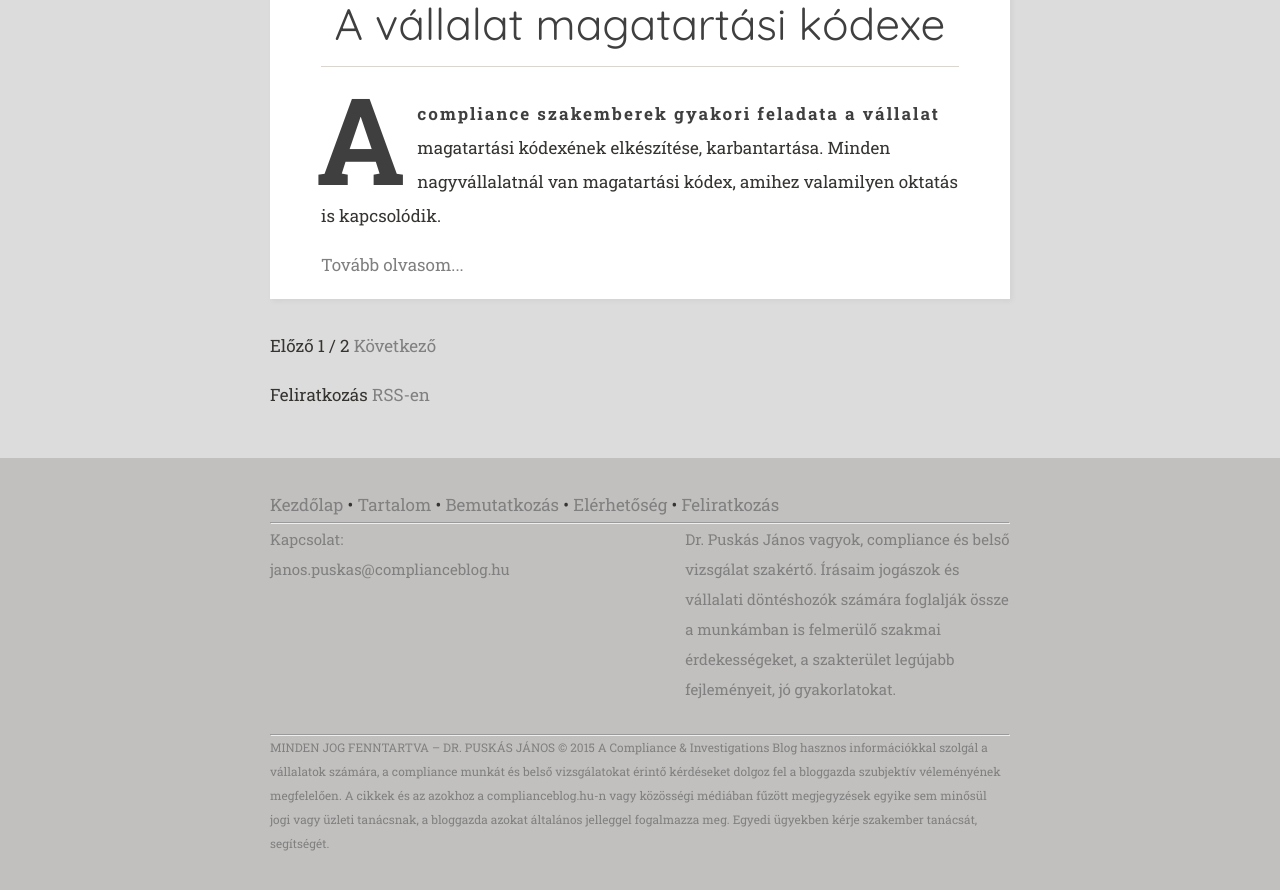
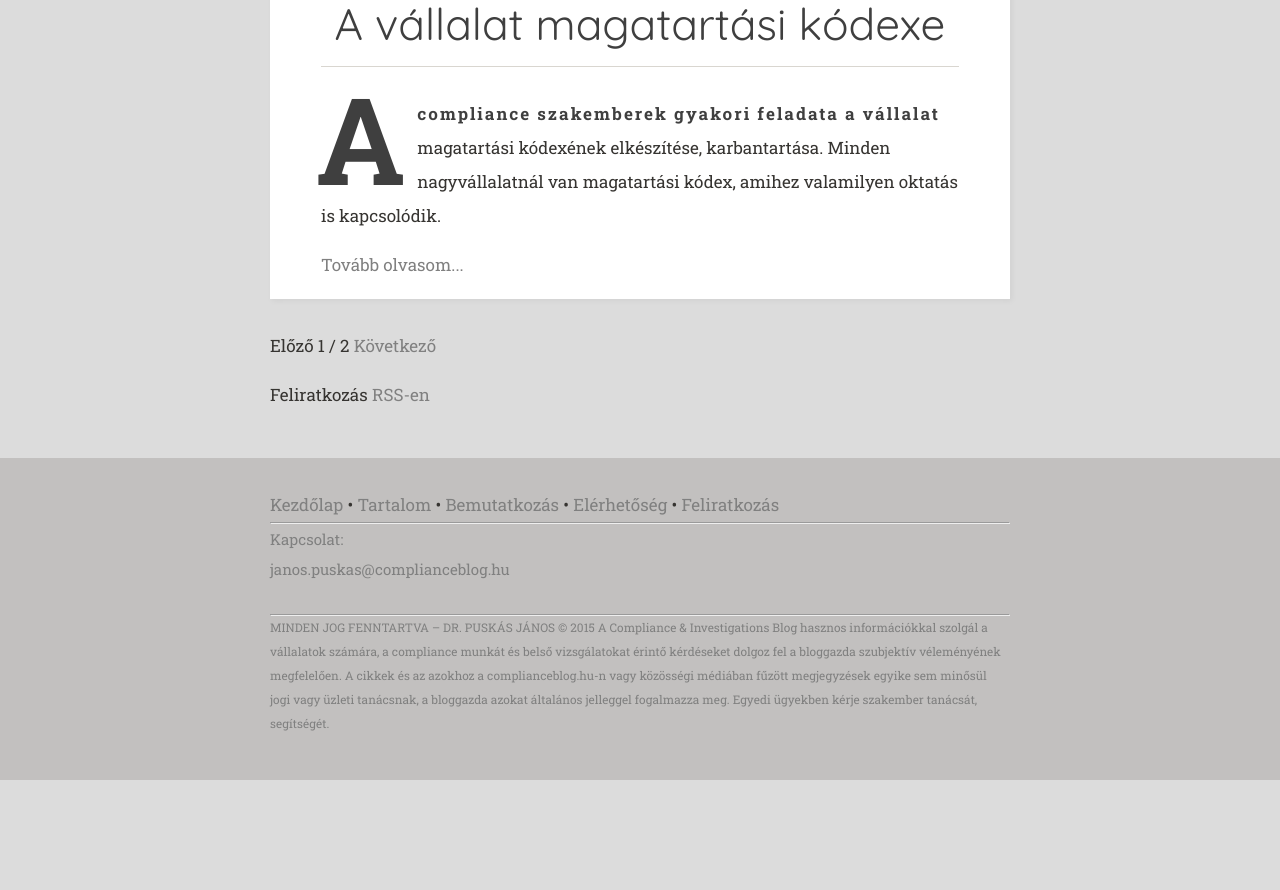
Before and after one commit to complianceblog/complianceblog.github.io, a Jekyll site: the page built from index.html, in a window 1280 px wide and 900 px high, scrolled down 1796 px. Shown: the top 890 px of the window. Built offline with Jekyll 4.4.1, drawn with Linux system fonts in a browser that asks for light colours; the list of posts is cut into pages by our own code; after the commit the page ends 2576 px from its top, so only the background shows below that.

Commit message:
footer intro del

```diff
--- a/_config.yml
+++ b/_config.yml
@@ -20,7 +20,6 @@ title: Compliance & Investigations Blog
 slogan: Vállalati visszaélésekről, kivizsgálásról, megelőzésről
 email: janos.puskas@complianceblog.hu
 description: > # this means to ignore newlines until "baseurl:"
-  Dr. Puskás János vagyok, compliance és belső vizsgálat szakértő. Írásaim jogászok és vállalati döntéshozók számára foglalják össze a munkámban is felmerülő szakmai érdekességeket, a szakterület legújabb fejleményeit, jó gyakorlatokat.
 baseurl: "" # the subpath of your site, e.g. /blog
 url: "https://complianceblog.hu" # the base hostname & protocol for your site
 # github_username:    jekyll
```
